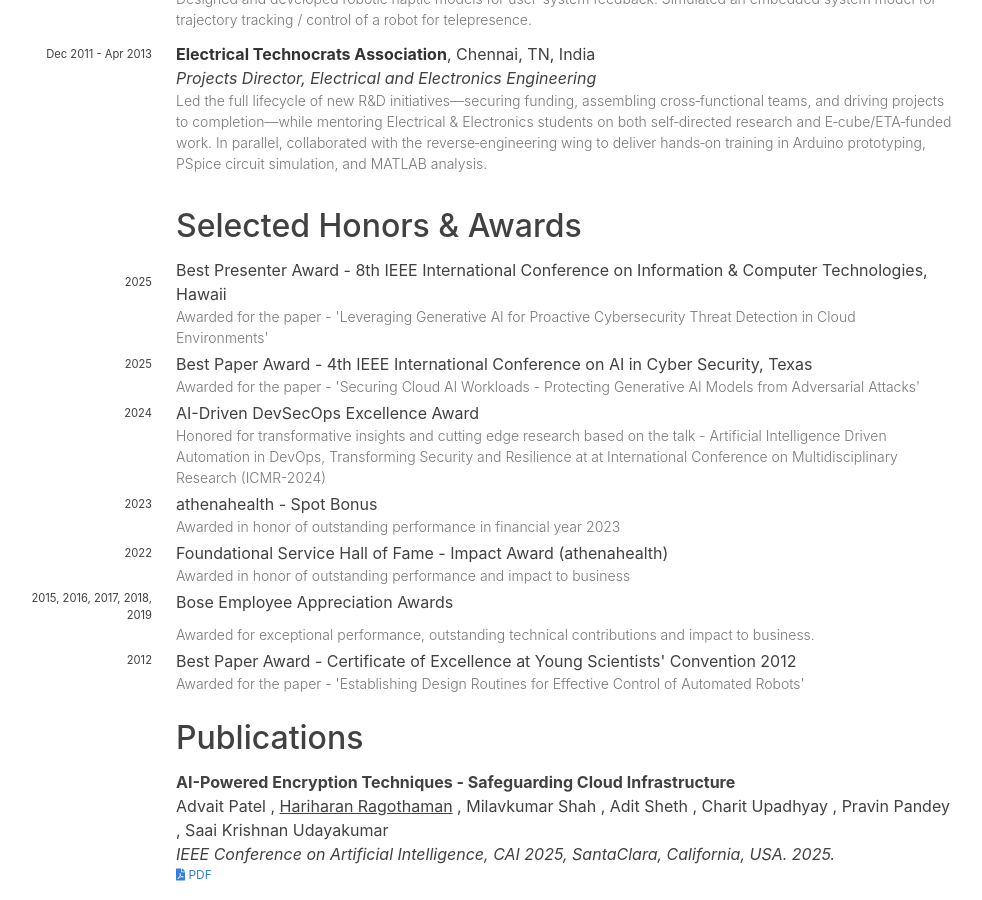
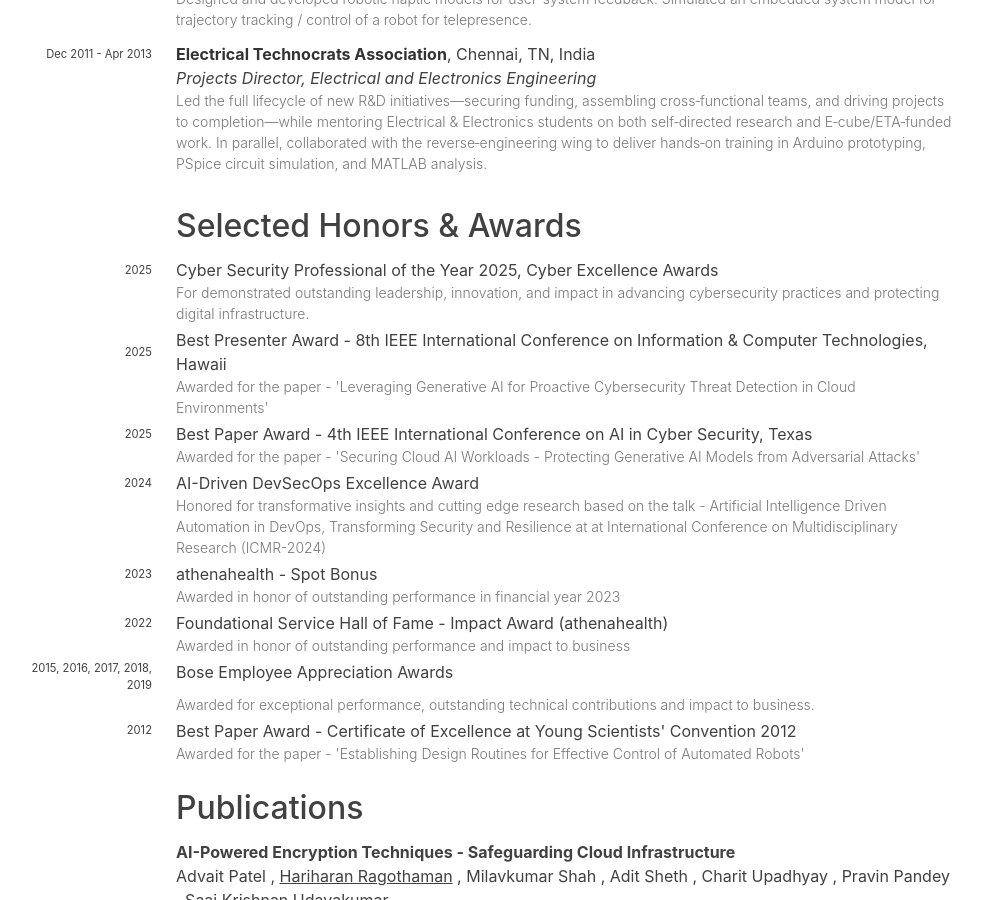
Before and after one commit to hariharanragothaman/hariharanragothaman.github.io, a Jekyll site: the page built from cv.md, in a window 1280 px wide and 900 px high, scrolled down 1499 px. Shown: the whole window, without its empty margins (156-1138 px from the left). Built offline with Jekyll 4.4.1, drawn with Linux system fonts in a browser that asks for light colours; nearby versions of some CDN libraries; some web fonts are replaced.

Commit message:
Polishes and Updates

```diff
--- a/_data/awards.yaml
+++ b/_data/awards.yaml
@@ -1,3 +1,7 @@
+- name: Cyber Security Professional of the Year 2025, Cyber Excellence Awards
+  description: For demonstrated outstanding leadership, innovation, and impact in advancing cybersecurity practices and protecting digital infrastructure.
+  year: 2025
+
 - name: Best Presenter Award - 8th IEEE International Conference on Information & Computer Technologies, Hawaii
   description: Awarded for the paper - 'Leveraging Generative AI for Proactive Cybersecurity Threat Detection in Cloud Environments'
   year: 2025
```
